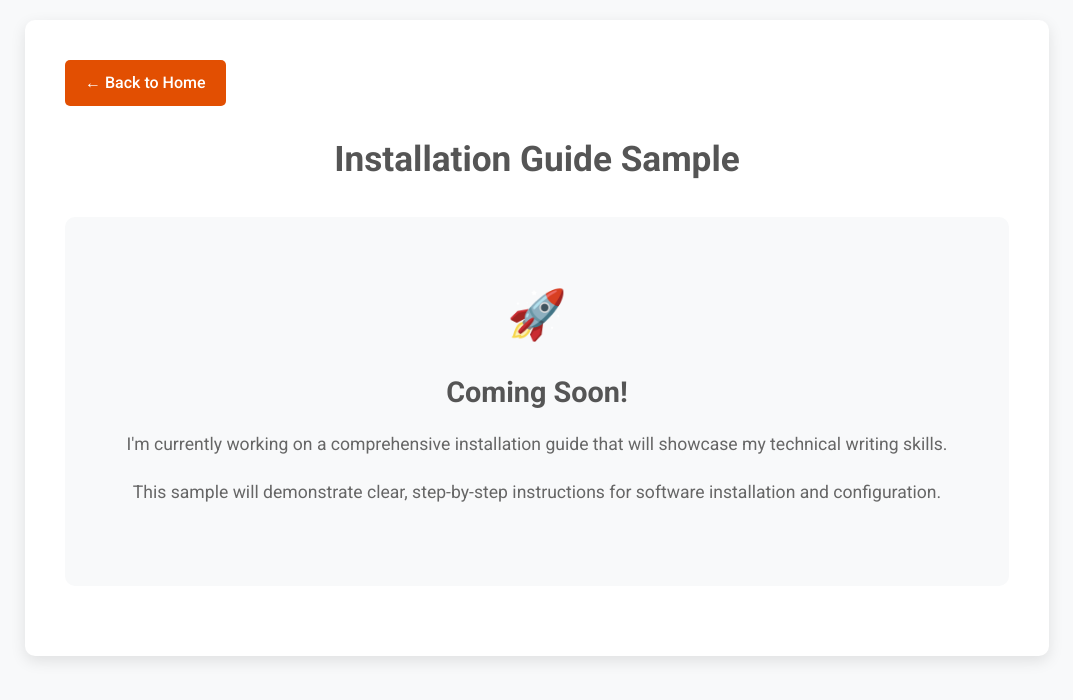
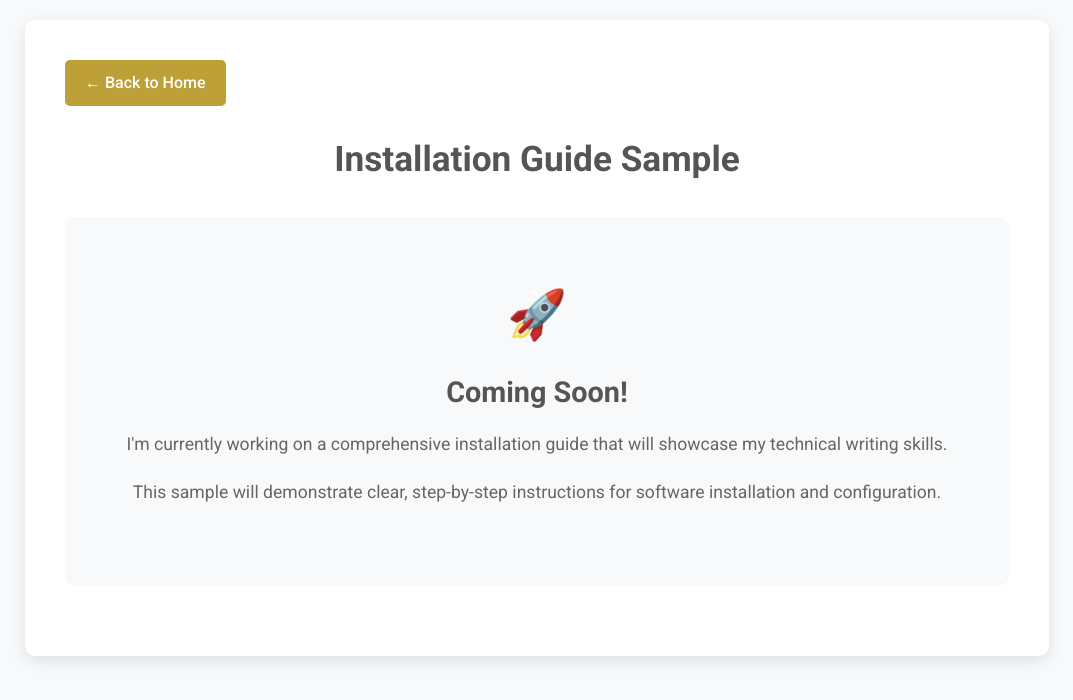
Before and after one commit to rshubhani/rshubhani.github.io, a plain HTML site: page docs/install-guide.html in a window 1280 px wide. Shown: the whole page, without its empty margins (103-1176 px from the left). Drawn offline with Linux system fonts and the light colour scheme.

Commit message:
Update install-guide.html

```diff
--- a/docs/install-guide.html
+++ b/docs/install-guide.html
@@ -40,7 +40,7 @@
 
         .back-button {
             display: inline-block;
-            background-color: #e24f02;
+            background-color: #bda038;
             color: white;
             text-decoration: none;
             border-radius: 5px;
```
